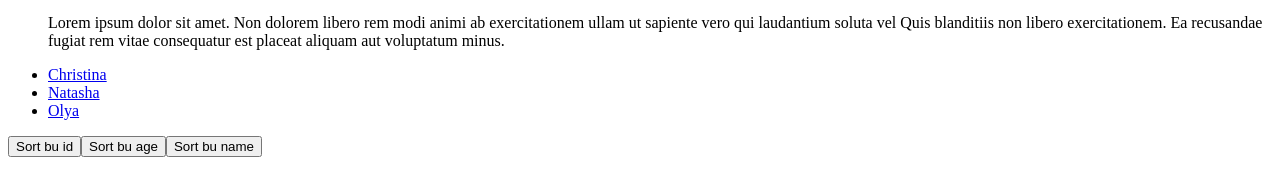
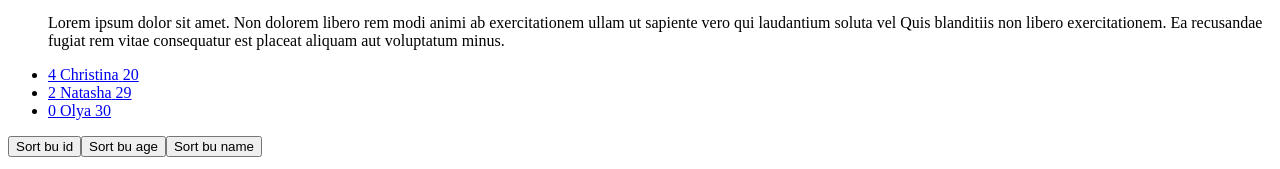
Before and after one commit to Ekachcka/dance, a React (Create React App) app: page /M/0 in a window 1280 px wide. Shown: the part 181-350 px from the top of the page. Built offline with nearby package versions, Linux system fonts and the light colour scheme.

Commit message:
add age and id to woman

```diff
--- a/src/components/people/GetWomanIdS/GetWomanIdS.js
+++ b/src/components/people/GetWomanIdS/GetWomanIdS.js
@@ -5,7 +5,9 @@ function GetWomanIdS({ id }) {
   return (
     <>
       <div>
-        <a href={`/W/${person.id}`}>{person.name}</a>
+        <a href={`/W/${person.id}`}>
+          {person.id} {person.name} {person.age}
+        </a>
       </div>
     </>
   );
```
